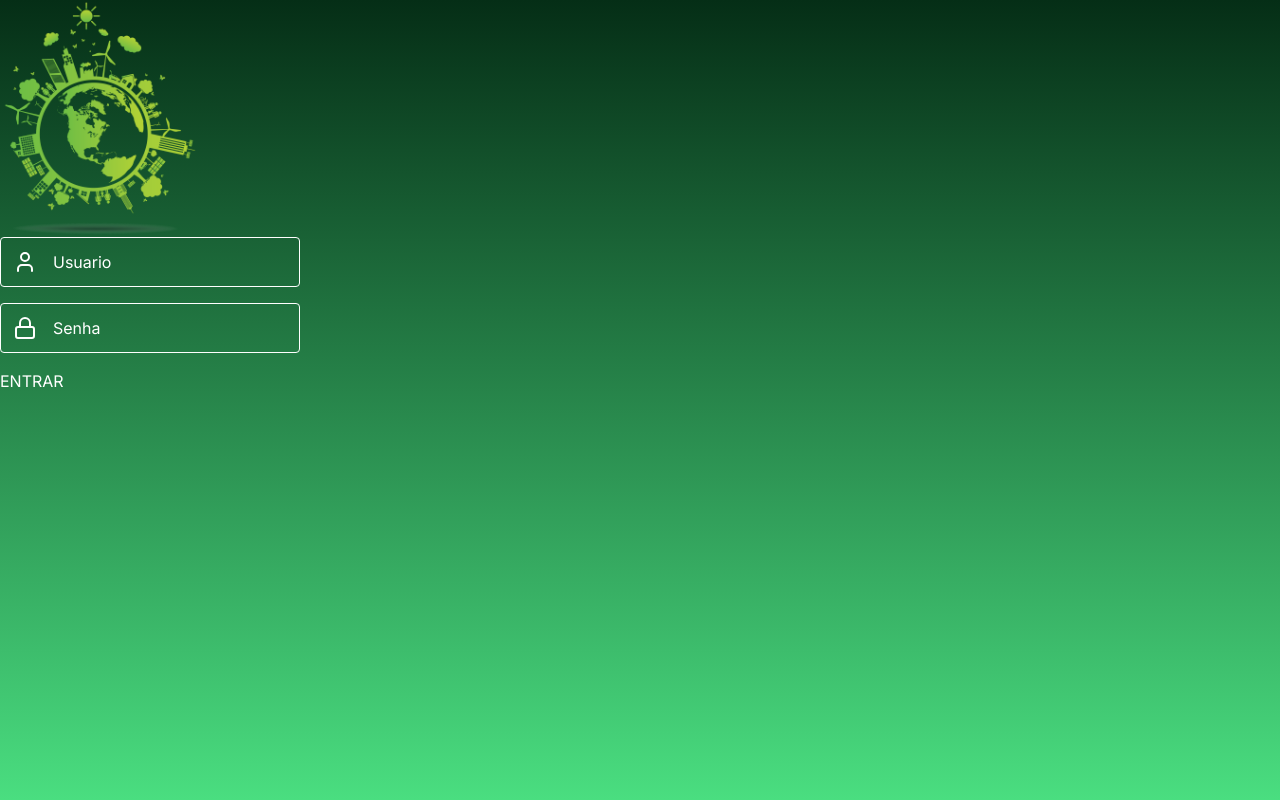
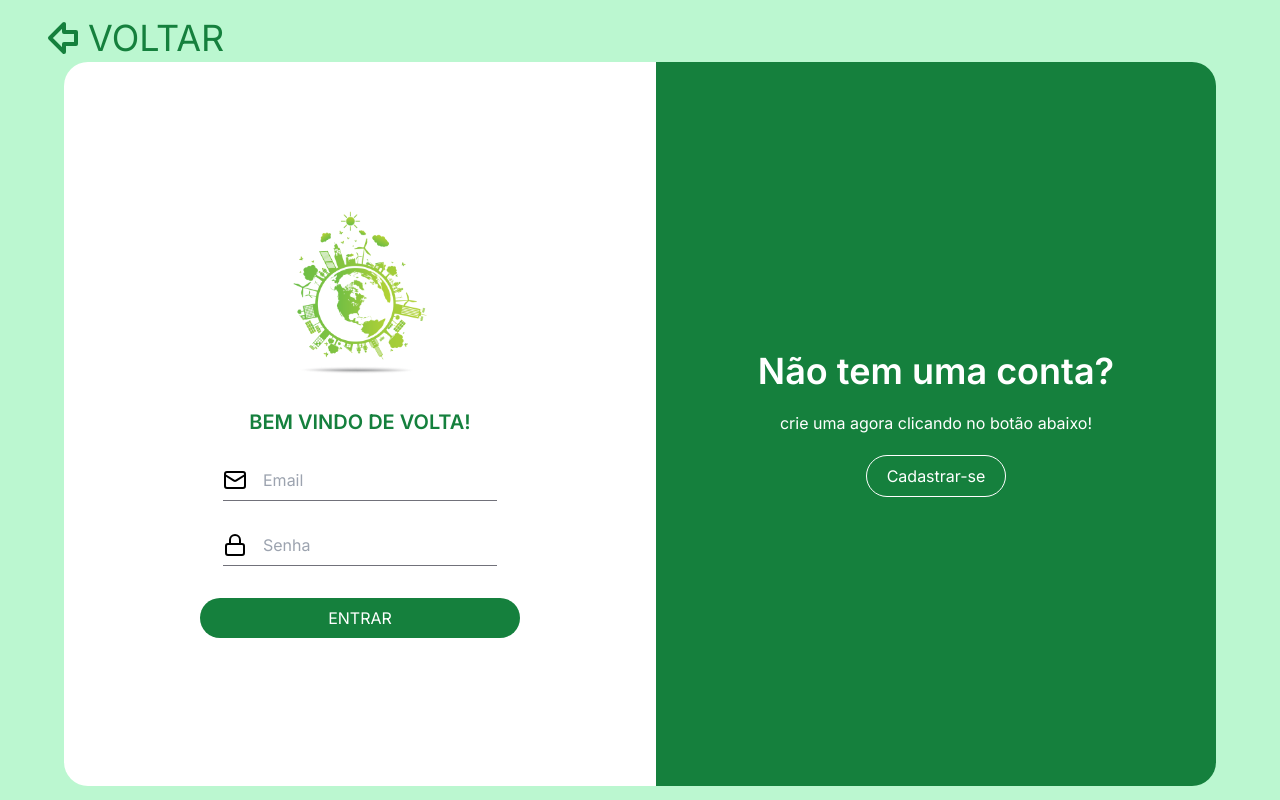
Before and after one commit to Wr1856/TrocaEco, a Next.js app: page /entrar in a window 1280 px wide. Built offline with nearby package versions, Linux system fonts and the light colour scheme.

Commit message:
pagina de cadastro e acrecentei informação na tela inicial

```diff
--- a/src/app/entrar/page.tsx
+++ b/src/app/entrar/page.tsx
@@ -1,28 +1,84 @@
-import { User, Lock } from "lucide-react";
+"use client"
+import { User, Lock, Mail, BookUser, Milestone, ArrowBigLeft } from "lucide-react";
 import Image from "next/image";
 import logo from "@/assets/logo.png"
+import { LucideIcon } from "lucide-react";
+import { useState } from "react";
+import Link from "next/link";
 
-export const metadata = { title: "login"}
+const metadata = { title: "login" }
 
 export default function Entrar() {
+    const [abrir, abrirPara] = useState(false)
     return (
-        <div className="w-screen h-screen bg-gradient-to-t from-green-400 to-green-950  text-white">
-            <Image src={logo} alt='logo' width={200} height={200} className="grid"/>
+        <>
+            <div className="flex flex-col items-center justify-center w-full h-screen">
+            <Link href="/" className="self-start ml-10 flex text-green-700 text-4xl items-center" >
+                <ArrowBigLeft size={48}/>
+                VOLTAR
+                </Link>
+                {!abrir ? (
+                    <div className="flex w-full max-w-6xl rounded-3xl overflow-hidden h-[724px]">
+                    <div className="bg-white flex flex-col justify-center items-center p-4 gap-8 flex-1 py-10" >
+                    <Image className='shrink-0' src={logo} alt='logo' width={140} height={140} />
+                        <h1 className="text-xl font-semibold text-green-700 ">BEM VINDO DE VOLTA!</h1>
+                        <div className="pb-2 flex items-center gap-4 border-b border-zinc-500">
+                            <Mail />
+                            <input type="text" placeholder="Email" className="outline-none" />
+                        </div>
+                        <div className=" pb-2 flex items-center gap-4 border-b border-zinc-500">
+                            <Lock />
+                            <input type="password" placeholder="Senha" className="outline-none" />
+                        </div>
 
-            <form className=" space-y-4 place-items-baseline grid ">
-                <div className="p-3 rounded border border-white flex gap-4 ">
-                <User/>
-                <input placeholder="Usuario" className="bg-transparent placeholder-white" />
+                        <button className="rounded-full px-5 py-2 text-white bg-green-700 w-80" >ENTRAR</button>
+                    </div>
+                    <div className="flex flex-col bg-green-700 text-white justify-center items-center gap-5 flex-1">
+                        <h1 className="text-4xl font-semibold">Não tem uma conta?</h1>
+                        <span className="text-base ">crie uma agora clicando no botão abaixo!</span>
+                        <button className="rounded-full px-5 py-2 border border-white text-white" onClick={()=>abrirPara(true)}>Cadastrar-se</button>
+                    </div>
                 </div>
-                <div className="p-3 rounded border border-white flex gap-4 ">
-                <Lock/>
-                <input placeholder="Senha" className="bg-transparent placeholder-white" type="password" />
+                ):(
+                    <div className="flex w-full max-w-6xl rounded-3xl overflow-hidden h-[724px]">
+                    <div className="flex flex-col bg-green-700 text-white justify-center items-center gap-5 flex-1">
+                        <h1 className="text-4xl font-semibold">Já tem uma conta?</h1>
+                        <span className="text-base ">Entre agora clicando no botão abaixo!</span>
+                        <button className="rounded-full px-5 py-2 border border-white text-white" onClick={()=>abrirPara(false)}>ENTRAR</button>
+                    </div>
+                    <div className="bg-white flex flex-col justify-center items-center p-4 gap-8 flex-1 py-10" >
+                    <Image className='shrink-0' src={logo} alt='logo' width={140} height={140} />
+                        <h1 className="text-xl font-semibold text-green-700 ">CRIAR CONTA</h1>
+                        <div className="pb-2 flex items-center gap-4 border-b border-zinc-500">
+                            <User />
+                            <input type="text" placeholder="Nome" className="outline-none" />
+                        </div>
+                        <div className=" pb-2 flex items-center gap-4 border-b border-zinc-500">
+                            <Mail />
+                            <input type="email" placeholder="email" className="outline-none" />
+                        </div>
+                        <div className=" pb-2 flex items-center gap-4 border-b border-zinc-500">
+                            <Milestone />
+                            <input type="text" placeholder="cep" className="outline-none" />
+                        </div>
+                        <div className=" pb-2 flex items-center gap-4 border-b border-zinc-500">
+                            <BookUser />
+                            <input type="text" placeholder="endereço" className="outline-none" />
+                        </div>
+                        <div className=" pb-2 flex items-center gap-4 border-b border-zinc-500">
+                            <Lock />
+                            <input type="password" placeholder="Senha" className="outline-none" />
+                        </div>
+                        <div className=" pb-2 flex items-center gap-4 border-b border-zinc-500">
+                            <Lock />
+                            <input type="password" placeholder="Confirma Senha" className="outline-none" />
+                        </div>
+
+                        <button className="rounded-full px-5 py-2 text-white bg-green-700 w-80" >CADASTRAR-SE</button>
+                    </div>
                 </div>
-                <button>ENTRAR</button>
-            </form>
-
-
-        </div>
-
+                )}
+            </div>
+        </>
     )
 }
--- a/src/app/layout.tsx
+++ b/src/app/layout.tsx
@@ -15,8 +15,8 @@ export default function RootLayout({
   children: React.ReactNode
 }) {
   return (
-    <html lang="en">
-      <body className={inter.className}>{children}</body>
+    <html lang="pt-BR">
+      <body className={`${inter.className} bg-green-200`}>{children}</body>
     </html>
   )
 }
--- a/src/app/page.tsx
+++ b/src/app/page.tsx
@@ -3,29 +3,32 @@ import logo from "@/assets/logo.png"
 import hero from "@/assets/hero.png"
 import Link from 'next/link'
 
-export const metadata = { title: "EcoTroca - Sustentabilidade na Prática"}
+export const metadata = { title: "EcoTroca - Sustentabilidade na Prática" }
 
 export default function Home() {
   return (
     <>
-    <div className= "bg-green-800 text-white text-sm py-4 flex justify-between pl-10 pr-8" >
+      <div className="bg-green-800 text-white text-sm py-4 flex justify-between pl-10 pr-8" >
         <span>Wesley.mr2000@gmail.com <span className='ml-4'>(71)99179-7751</span></span>
         <span>https://github.com/Wr1856</span>
       </div>
-    <div className= "bg-green-600 h-40 flex items-center" >
-      <Image src={logo} alt='logo' width={140} height={140}/>
+      <div className="bg-green-600 h-40 flex items-center" >
+        <Image src={logo} alt='logo' width={140} height={140} />
         <span className='text-4xl text-white ml-8'>EcoTroca - Sustentabilidade na Prática</span>
         <div className='flex ml-auto space-x-20 uppercase text-white text-lg pr-14'>
           <a href="#">Inicio</a>
-        <a href="#">Posição</a>
-        <a href="#">Instruções</a>
+          <a href="#posicao">Posição</a>
+          <a href="#instrucao">Instruções</a>
           <a href="#">Contato</a>
           <Link href="/entrar">Entrar</Link>
         </div>
       </div>
-    <div className='bg-green-300 h-screen w-screen'>
-      <Image className='object-contain' src={hero} alt='hero' height={800}  />
-      <h1 className='text-[#80BB2A] text-8xl mt-10 ml-8'>Bem-Vindo</h1>
+      <div className=' h-full w-full'>
+        <div className='h-[calc(100vh_-_212px)]'>
+          <Image className='object-contain' src={hero} alt='hero' height={800} />
+          <h1 className='text-[#80BB2A] text-7xl mt-10 ml-8'>Bem-Vindo</h1>
+        </div>
+        <div className="grid grid-cols-2 gap-x-32 pr-10 h-screen" id='posicao'>
           <span className='text-[#80BB2A] text-lg mt-20 ml-8 object-left'>
             <p>
               Descrição:
@@ -43,7 +46,136 @@ export default function Home() {
               Junte-se ao EcoTroca e faça parte dessa jornada emocionante em direção a um planeta mais sustentável. Troque seus pontos por prêmios básicos e seja parte da solução para um futuro mais verde!<br></br>
             </p>
           </span>
+          <div className='bg-[#7AB730] p-4 rounded-lg text-green-100'>
+            <span className='text-center block text-3xl'>POSIÇÕES</span>
+            <ul className='list-disc text-3xl px-14 space-y-5 mt-20'>
+              <li>
+                <div className='flex justify-between'>
+                  <span>joao</span>
+                  <span>100 - pontos</span>
                 </div>
+              </li>
+              <li>
+                <div className='flex justify-between'>
+                  <span>joao</span>
+                  <span>100 - pontos</span>
+                </div>
+              </li>
+              <li>
+                <div className='flex justify-between'>
+                  <span>joao</span>
+                  <span>100 - pontos</span>
+                </div>
+              </li>
+              <li>
+                <div className='flex justify-between'>
+                  <span>joao</span>
+                  <span>100 - pontos</span>
+                </div>
+              </li>
+              <li>
+                <div className='flex justify-between'>
+                  <span>joao</span>
+                  <span>100 - pontos</span>
+                </div>
+              </li>
+              <li>
+                <div className='flex justify-between'>
+                  <span>joao</span>
+                  <span>100 - pontos</span>
+                </div>
+              </li>
+              <li>
+                <div className='flex justify-between'>
+                  <span>joao</span>
+                  <span>100 - pontos</span>
+                </div>
+              </li>
+              <li>
+                <div className='flex justify-between'>
+                  <span>joao</span>
+                  <span>100 - pontos</span>
+                </div>
+              </li>
+              <li>
+                <div className='flex justify-between'>
+                  <span>joao</span>
+                  <span>100 - pontos</span>
+                </div>
+              </li>
+              <li>
+                <div className='flex justify-between'>
+                  <span>joao</span>
+                  <span>100 - pontos</span>
+                </div>
+              </li>
+            </ul>
+
+          </div>
+        </div>
+        <div className="grid grid-cols-2 gap-x-32 pr-10 mt-20 h-screen" id='instrucao' >
+          <div className='pl-10 text-[#80BB2A] ' >
+            TROCA DE PRODUTOS POR PONTOS:<br /><br />
+
+            1. Cadastro no EcoTroca:<br />
+            - Crie uma conta no EcoTroca, clicando AQUI!<br />
+            - Entre nela para acessar o site por completo.<br /><br />
+
+            2. Explorando o Catálogo:<br />
+            - Navegue pelo catálogo de produtos com selo verde disponiveis que você pode cadastrar e receber seus pontos para troca.<br /><br />
+
+            3. Escolha do Produto:<br />
+            - Selecione o produtos que deseja cadastrar em troca de seus pontos.<br />
+            - Leia as informações sobre o produto e verifique a quantidade de pontos que receberá.<br /><br />
+
+            4. Acúmulo de Pontos:<br />
+            - Realize o cadastro de produtos que contenham o selo verde.<br />
+            - Acompanhe o saldo de pontos em seu perfil.<br /><br />
+
+
+            5. Recebimento do Ponto:<br />
+            - Após a confirmação, aguarde o envio do pontos para o seu perfil.<br />
+          </div>
+          <div className='pl-10 text-[#80BB2A] ' >
+            TROCA DE PONTOS POR BENEFICIOS:<br /><br />
+
+            1. Acúmulo Contínuo de Pontos:<br />
+            - Continue adiquirindo produtos com selo verde e cadastrando eles no site para acumular mais pontos ao longo do tempo.<br /><br />
+
+            2. Explorando Benefícios:<br />
+            - Visite a seção de benefícios e descubra as opções disponíveis para resgate.<br /><br />
+
+            3. Escolha do Benefício:<br />
+            - Escolha o benefício que deseja resgatar. Pode ser descontos em estabelecimentos parceiros, acesso a eventos sustentáveis ou outras oportunidades exclusivas.<br /><br />
+
+            4. Confirmação do Resgate:<br />
+            - Confirme o resgate do benefício, garantindo que você atende aos requisitos necessários.<br /><br />
+
+            5. Aproveite os Benefícios:<br />
+            - Desfrute dos benefícios resgatados, contribuindo para um estilo de vida mais sustentável e acessando oportunidades exclusivas na comunidade EcoTroca.<br /><br />
+          </div>
+        </div>
+      </div>
+
+      <footer className='bg-[#1A884D] text-white p-10 rounded-t-lg flex justify-between items-center' >
+        <div className='flex items-center '>
+          <Image className='shrink-0' src={logo} alt='logo' width={140} height={140} />
+          <div className='space-y-10 flex flex-col items-center m-6'>
+          <span className='text-2xl'>EcoTroca - Sustentabilidade na Prática</span>
+          <span className='text-base text-center'>portal dedicado à promoção da sustentabilidade e à<br/> recompensa das boas práticas ambientais.</span>
+          <a className='font-medium text-xl' href='#'>INICIO</a>
+        </div>
+
+      </div>
+        <div className='text-2xl'>
+            Telefone:    (71)99179-7751<br/><br/>
+
+            Email:          Wesley.mr2000@gmail.com<br/><br/>
+
+            Portfólio:    https://github.com/Wr1856
+        </div>
+
+      </footer>
     </>
   )
 }
```
Lines whose indentation alone changed are shown as unchanged.
